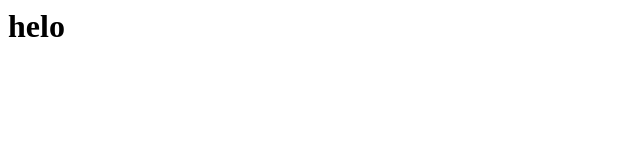
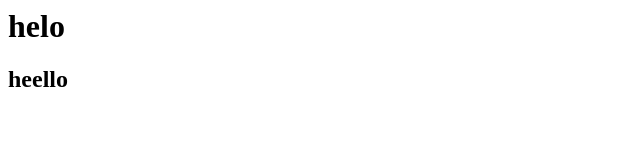
Before and after one commit to Empire0106/santhosnewrep, a plain HTML site: page index.html in a window 1280 px wide. Shown: the full height of the page, 0-640 px from the left. Drawn offline with Linux system fonts and the light colour scheme.

Commit message:
new changes

```diff
--- a/index.html
+++ b/index.html
@@ -1 +1,2 @@
 <h1>helo</h1>
+<h2>heello</h2>
```
